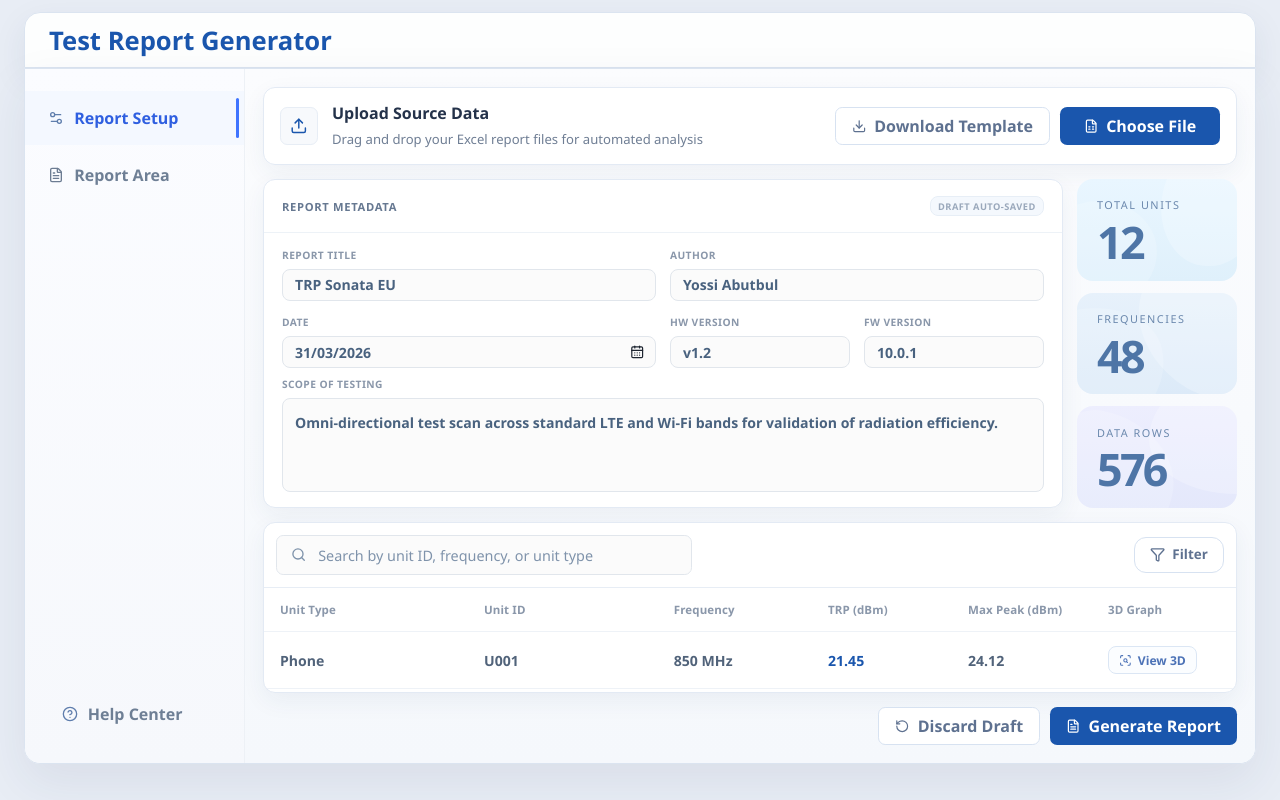
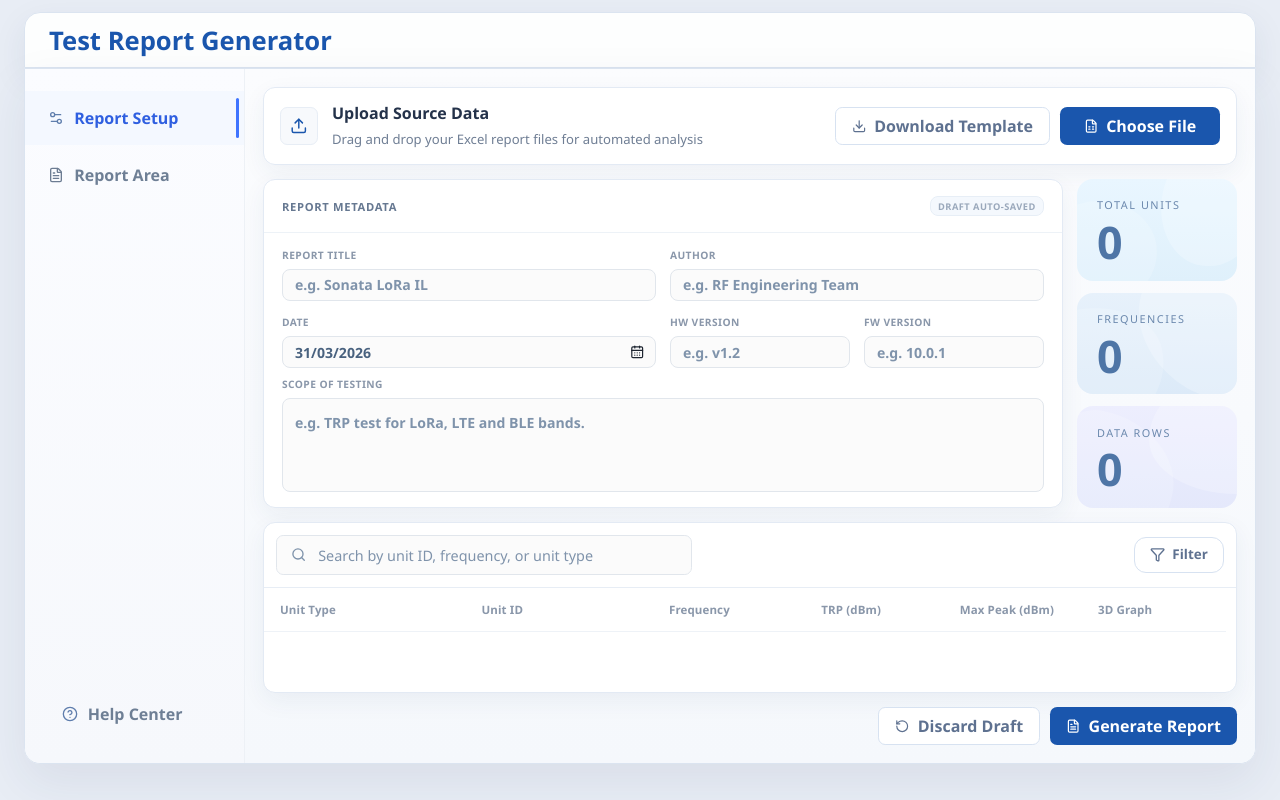
Before and after one commit to YossiAbutbul/ReportGenrator, a React (Vite) app: page / in a window 1280 px wide. Built offline with nearby package versions, Linux system fonts and the light colour scheme.

Commit message:
implement parsing of text from excel to the dashboard

```diff
--- a/package.json
+++ b/package.json
@@ -7,6 +7,7 @@
     "@testing-library/jest-dom": "^6.9.1",
     "@testing-library/react": "^16.3.2",
     "@testing-library/user-event": "^13.5.0",
+    "exceljs": "^4.4.0",
     "lucide-react": "^1.7.0",
     "react": "^19.2.4",
     "react-dom": "^19.2.4"
--- a/src/App.css
+++ b/src/App.css
@@ -328,6 +328,13 @@
 
 .upload-card__actions {
   align-self: center;
+}
+
+.upload-card__error {
+  margin: -0.3rem 0 0;
+  color: #c25c5c;
+  font-size: 0.82rem;
+  font-weight: 700;
 }
 
 .upload-card__button {
@@ -1194,6 +1201,7 @@
   height: 100%;
   min-height: 0;
   overflow: auto;
+  scrollbar-gutter: stable;
   scrollbar-width: thin;
   scrollbar-color: var(--color-scrollbar-thumb) var(--color-scrollbar-track);
 }
--- a/src/components/reportMetadata/MetadataField.tsx
+++ b/src/components/reportMetadata/MetadataField.tsx
@@ -4,6 +4,7 @@ import { CalendarDays } from 'lucide-react';
 
 type MetadataFieldProps = {
   label: string;
+  placeholder?: string;
   value: string;
   span?: 1 | 2 | 4;
   type?: 'text' | 'date-formatted';
@@ -53,6 +54,7 @@ type PickerCapableInput = HTMLInputElement & {
 
 export function MetadataField({
   label,
+  placeholder,
   value,
   span = 1,
   type = 'text',
@@ -91,6 +93,7 @@ export function MetadataField({
         {multiline ? (
           <textarea
             className="metadata-field__control metadata-field__control--textarea"
+            placeholder={placeholder}
             value={value}
             onChange={handleChange}
           />
@@ -101,7 +104,7 @@ export function MetadataField({
               type="text"
               value={value}
               inputMode={type === 'date-formatted' ? 'numeric' : undefined}
-              placeholder={type === 'date-formatted' ? 'dd/mm/yyyy' : undefined}
+              placeholder={type === 'date-formatted' ? 'dd/mm/yyyy' : placeholder}
               maxLength={type === 'date-formatted' ? 10 : undefined}
               onChange={handleChange}
             />
--- a/src/components/reportMetadata/ReportMetadataSection.tsx
+++ b/src/components/reportMetadata/ReportMetadataSection.tsx
@@ -4,6 +4,7 @@ import { MetadataField } from './MetadataField';
 type MetadataFieldData = {
   key: string;
   label: string;
+  placeholder?: string;
   value: string;
   span?: 1 | 2 | 4;
   type?: 'text' | 'date-formatted';
@@ -37,6 +38,7 @@ export function ReportMetadataSection({
             <MetadataField
               key={field.key}
               label={field.label}
+              placeholder={field.placeholder}
               value={field.value}
               span={field.span}
               type={field.type}
@@ -47,6 +49,7 @@ export function ReportMetadataSection({
         <div className="metadata-scope-row">
           <MetadataField
             label="Scope of Testing"
+            placeholder="e.g. TRP test for LoRa, LTE and BLE bands."
             value={scopeOfTesting}
             span={4}
             multiline
--- a/src/data/trpDashboardMockData.ts
+++ b/src/data/trpDashboardMockData.ts
@@ -15,21 +15,30 @@ function getTodayDateString(): string {
 }
 
 export const initialMetadata: ReportMetadataForm = {
-  reportTitle: 'TRP Sonata EU',
-  author: 'Yossi Abutbul',
+  reportTitle: '',
+  author: '',
   date: getTodayDateString(),
-  hwVersion: 'v1.2',
-  fwVersion: '10.0.1',
-  scopeOfTesting:
-    'Omni-directional test scan across standard LTE and Wi-Fi bands for validation of radiation efficiency.',
+  hwVersion: '',
+  fwVersion: '',
+  scopeOfTesting: '',
 };
 
 export const metadataFields: ReportMetadataField[] = [
-  { key: 'reportTitle', label: 'Report Title', span: 2 },
-  { key: 'author', label: 'Author', span: 2 },
+  {
+    key: 'reportTitle',
+    label: 'Report Title',
+    span: 2,
+    placeholder: 'e.g. Sonata LoRa IL',
+  },
+  {
+    key: 'author',
+    label: 'Author',
+    span: 2,
+    placeholder: 'e.g. RF Engineering Team',
+  },
   { key: 'date', label: 'Date', span: 2, type: 'date-formatted' },
-  { key: 'hwVersion', label: 'HW Version', span: 1 },
-  { key: 'fwVersion', label: 'FW Version', span: 1 },
+  { key: 'hwVersion', label: 'HW Version', span: 1, placeholder: 'e.g. v1.2' },
+  { key: 'fwVersion', label: 'FW Version', span: 1, placeholder: 'e.g. 10.0.1' },
 ];
 
 export const summaryCards: SummaryCardData[] = [
@@ -40,17 +49,4 @@ export const summaryCards: SummaryCardData[] = [
 
 export const filterChips = ['Unit Type: All', 'Unit ID: All', 'Freq: All'] as const;
 
-export const resultRows: ResultRow[] = [
-  { unitType: 'Phone', unit: 'U001', frequency: '850 MHz', trp: '21.45', peak: '24.12' },
-  { unitType: 'Phone', unit: 'U001', frequency: '1900 MHz', trp: '19.82', peak: '22.05' },
-  { unitType: 'Router', unit: 'U002', frequency: '850 MHz', trp: '22.01', peak: '24.55' },
-  { unitType: 'Tablet', unit: 'U003', frequency: '2400 MHz', trp: '18.15', peak: '20.98' },
-  { unitType: 'Phone', unit: 'U004', frequency: '3500 MHz', trp: '20.72', peak: '23.44' },
-  { unitType: 'Router', unit: 'U005', frequency: '1900 MHz', trp: '21.08', peak: '23.81' },
-  { unitType: 'Sensor', unit: 'U006', frequency: '915 MHz', trp: '17.64', peak: '19.91' },
-  { unitType: 'Tablet', unit: 'U007', frequency: '2400 MHz', trp: '19.34', peak: '21.76' },
-  { unitType: 'Phone', unit: 'U008', frequency: '850 MHz', trp: '22.27', peak: '24.88' },
-  { unitType: 'Sensor', unit: 'U009', frequency: '433 MHz', trp: '16.95', peak: '18.47' },
-  { unitType: 'Router', unit: 'U010', frequency: '5800 MHz', trp: '18.72', peak: '21.33' },
-  { unitType: 'Tablet', unit: 'U011', frequency: '3500 MHz', trp: '20.11', peak: '22.59' },
-];
+export const resultRows: ResultRow[] = [];
--- a/src/pages/ReportSetupPage.tsx
+++ b/src/pages/ReportSetupPage.tsx
@@ -14,9 +14,10 @@ import { UploadSourceDataCard } from '../components/upload/UploadSourceDataCard'
 import {
   metadataFields,
   resultRows,
-  summaryCards,
 } from '../data/trpDashboardMockData';
+import { parseReportWorkbook } from '../services/excel/parseReportWorkbook';
 import type {
+  ResultRow,
   ReportMetadataForm,
   SummaryCardData,
 } from '../types/trpDashboard';
@@ -137,6 +138,7 @@ export function ReportSetupPage({
   onGenerateReport,
   onMetadataChange,
 }: TrpDashboardPageProps): ReactElement {
+  const [tableRows, setTableRows] = useState<ResultRow[]>(resultRows);
   const [searchQuery, setSearchQuery] = useState('');
   const [isFilterPanelOpen, setIsFilterPanelOpen] = useState(false);
   const [selectedTypes, setSelectedTypes] = useState<string[]>([]);
@@ -144,20 +146,33 @@ export function ReportSetupPage({
   const [selectedFrequencies, setSelectedFrequencies] = useState<string[]>([]);
   const [openFilterSection, setOpenFilterSection] = useState<string | null>(null);
   const [filterOptionQuery, setFilterOptionQuery] = useState('');
+  const [uploadError, setUploadError] = useState<string | null>(null);
   const filterPanelRef = useRef<HTMLDivElement | null>(null);
   const filterButtonRef = useRef<HTMLButtonElement | null>(null);
 
+  const summaryCards = useMemo<SummaryCardData[]>(
+    () => [
+      { label: 'Total Units', value: String(new Set(tableRows.map((row) => row.unit)).size) },
+      {
+        label: 'Frequencies',
+        value: String(new Set(tableRows.map((row) => row.frequency)).size),
+      },
+      { label: 'Data Rows', value: String(tableRows.length) },
+    ],
+    [tableRows],
+  );
+
   const typeOptions = useMemo(
-    () => [...new Set(resultRows.map((row) => row.unitType))],
-    [],
+    () => [...new Set(tableRows.map((row) => row.unitType))],
+    [tableRows],
   );
   const idOptions = useMemo(
-    () => [...new Set(resultRows.map((row) => row.unit))],
-    [],
+    () => [...new Set(tableRows.map((row) => row.unit))],
+    [tableRows],
   );
   const frequencyOptions = useMemo(
-    () => [...new Set(resultRows.map((row) => row.frequency))],
-    [],
+    () => [...new Set(tableRows.map((row) => row.frequency))],
+    [tableRows],
   );
 
   const toggleFilterValue = (
@@ -179,7 +194,7 @@ export function ReportSetupPage({
   const filteredRows = useMemo(() => {
     const normalizedQuery = searchQuery.trim().toLowerCase();
 
-    return resultRows.filter((row) => {
+    return tableRows.filter((row) => {
       const matchesQuery =
         normalizedQuery.length === 0
         || [row.unit, row.frequency, row.unitType].some((value) =>
@@ -194,13 +209,33 @@ export function ReportSetupPage({
 
       return matchesQuery && matchesType && matchesId && matchesFrequency;
     });
-  }, [searchQuery, selectedFrequencies, selectedIds, selectedTypes]);
+  }, [searchQuery, selectedFrequencies, selectedIds, selectedTypes, tableRows]);
 
   const handleMetadataFieldChange = (key: string, value: string): void => {
     onMetadataChange((current) => ({
       ...current,
       [key]: value,
     }));
+  };
+
+  const handleFileSelected = async (file: File): Promise<void> => {
+    try {
+      const parsedRows = await parseReportWorkbook(file);
+      setTableRows(parsedRows);
+      setSearchQuery('');
+      setSelectedTypes([]);
+      setSelectedIds([]);
+      setSelectedFrequencies([]);
+      setOpenFilterSection(null);
+      setFilterOptionQuery('');
+      setUploadError(null);
+    } catch (error) {
+      setUploadError(
+        error instanceof Error
+          ? error.message
+          : 'We could not parse that workbook.',
+      );
+    }
   };
 
   useEffect(() => {
@@ -240,7 +275,8 @@ export function ReportSetupPage({
 
   return (
     <section className="trp-dashboard" aria-label="TRP report setup">
-      <UploadSourceDataCard />
+      <UploadSourceDataCard onFileSelected={handleFileSelected} />
+      {uploadError ? <p className="upload-card__error">{uploadError}</p> : null}
 
       <div className="dashboard-grid">
         <ReportMetadataSection
--- /dev/null
+++ b/src/services/excel/parseReportWorkbook.ts
@@ -0,0 +1,108 @@
+import ExcelJS from 'exceljs';
+import type { ResultRow } from '../../types/trpDashboard';
+
+function getCellPrimitive(value: unknown): unknown {
+  if (
+    value
+    && typeof value === 'object'
+    && 'result' in value
+  ) {
+    return (value as { result?: unknown }).result ?? '';
+  }
+
+  if (
+    value
+    && typeof value === 'object'
+    && 'text' in value
+  ) {
+    return (value as { text?: unknown }).text ?? '';
+  }
+
+  return value;
+}
+
+function formatFrequency(value: unknown): string {
+  const primitiveValue = getCellPrimitive(value);
+
+  if (typeof primitiveValue === 'number') {
+    return `${primitiveValue.toLocaleString('en-US', { maximumFractionDigits: 3 })} MHz`;
+  }
+
+  const normalized = String(primitiveValue ?? '').trim();
+  if (normalized.length === 0) {
+    return '';
+  }
+
+  return normalized.toLowerCase().includes('mhz') ? normalized : `${normalized} MHz`;
+}
+
+function formatMetric(value: unknown): string {
+  const primitiveValue = getCellPrimitive(value);
+
+  if (typeof primitiveValue === 'number') {
+    return primitiveValue.toFixed(2);
+  }
+
+  return String(primitiveValue ?? '').trim();
+}
+
+export async function parseReportWorkbook(file: File): Promise<ResultRow[]> {
+  const lowerName = file.name.toLowerCase();
+
+  if (!lowerName.endsWith('.xlsx') && !lowerName.endsWith('.xlsm')) {
+    throw new Error('Only .xlsx and .xlsm files are supported right now.');
+  }
+
+  const workbook = new ExcelJS.Workbook();
+  const buffer = await file.arrayBuffer();
+  await workbook.xlsx.load(buffer);
+
+  const rows: ResultRow[] = [];
+
+  workbook.worksheets.forEach((worksheet) => {
+    const unitType = worksheet.name.trim();
+    let currentUnitId = '';
+
+    worksheet.eachRow((row, rowNumber) => {
+      if (rowNumber < 3) {
+        return;
+      }
+
+      const unitId = String(getCellPrimitive(row.getCell(1).value) ?? '').trim();
+      const frequency = getCellPrimitive(row.getCell(2).value);
+      const trp = getCellPrimitive(row.getCell(3).value);
+      const peak = getCellPrimitive(row.getCell(4).value);
+
+      if (unitId) {
+        currentUnitId = unitId;
+      }
+
+      const hasData =
+        currentUnitId
+        && frequency !== null
+        && frequency !== undefined
+        && trp !== null
+        && trp !== undefined
+        && peak !== null
+        && peak !== undefined;
+
+      if (!hasData) {
+        return;
+      }
+
+      rows.push({
+        unitType,
+        unit: currentUnitId,
+        frequency: formatFrequency(frequency),
+        trp: formatMetric(trp),
+        peak: formatMetric(peak),
+      });
+    });
+  });
+
+  if (rows.length === 0) {
+    throw new Error('No report rows were found in the workbook.');
+  }
+
+  return rows;
+}
--- a/src/types/trpDashboard.ts
+++ b/src/types/trpDashboard.ts
@@ -11,6 +11,7 @@ export type ReportMetadataField = {
   key: keyof ReportMetadataForm;
   label: string;
   span: 1 | 2 | 4;
+  placeholder?: string;
   type?: 'text' | 'date-formatted';
 };
 
```
Also changed, not shown: 1 other file (tests, documents, lock files or other folders).
